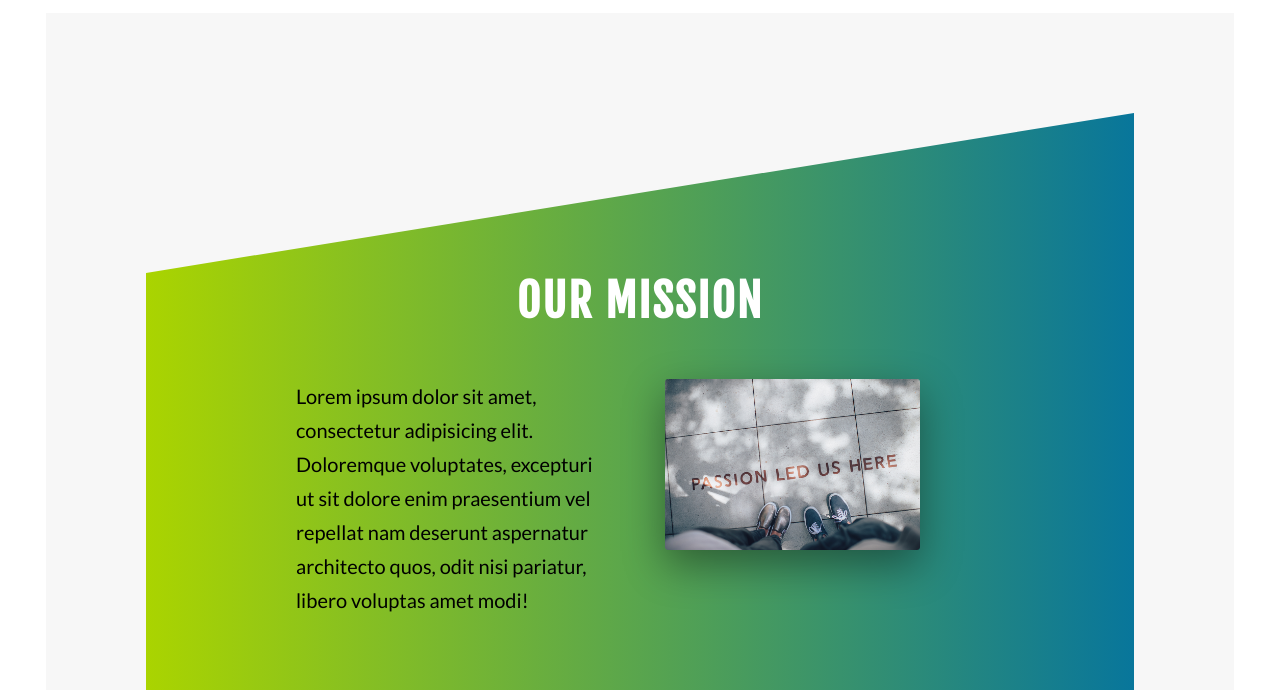
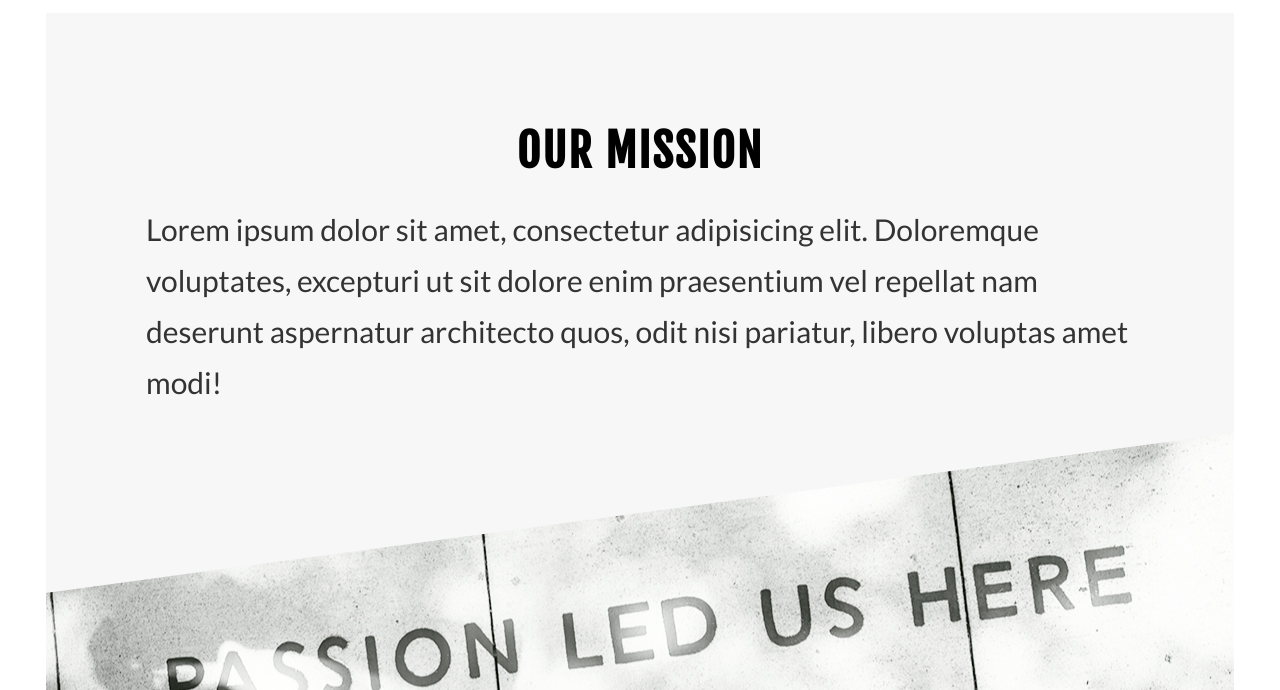
Before and after one commit to xemotionalx/a-dream-seed, a website: page index.html in a window 1280 px wide. Shown: the part 650-1340 px from the top of the page. Drawn offline with Linux system fonts and the light colour scheme.

Commit message:
adjusted images on homepage

```diff
--- a/index.html
+++ b/index.html
@@ -17,8 +17,6 @@
     <link rel="shortcut icon" href="images/logo-sm.png">
 </head>
 
-
-<body>
 
 <body>
     <header class="header header__homepage">
@@ -46,29 +44,26 @@
         <div class="content">
 
             <section class="section-mission">
-                    <div class="section-mission__background">
-                        <div class="u-center-text u-margin-bottom-medium">
-                            <h2 class="heading-secondary heading-secondary-light">
+
+                <div class="u-center-text u-margin-bottom-small">
+                    <h2 class="heading-secondary heading-secondary-dark">
                         Our Mission
                     </h2>
                 </div>
 
-                        <div class="row">
-                            <div class="col-1-of-2">
                 <p class="section-mission__text">
                     Lorem ipsum dolor sit amet, consectetur adipisicing elit. Doloremque voluptates,
                     excepturi ut sit dolore enim praesentium vel repellat nam deserunt aspernatur
                     architecto
                     quos, odit nisi pariatur, libero voluptas amet modi!
                 </p>
-                            </div>
-                            <div class="col-1-of-2">
-                                <img src="images/homepage/mission_img.jpg" alt="passion led us here"
-                                    class="section-mission__img">
-                            </div>
-                        </div>
-                    </div>
+
         </section>
+
+        <section class="section-mission-img__bg">
+            <div class="section-mission-img"></div>
+        </section>
+
 
         <section class="section-about">
             <div class="u-center-text u-margin-bottom-medium">
@@ -143,7 +138,9 @@
                         <div class="story__text">
                             <h3 class="heading-tertiary">Monday, January 8 2020</h3>
                             <p>
-                                        Lorem ipsum dolor sit amet, consectetur adipisicing elit. Molestiae quaerat a, eos earum eaque dolorem eligendi cumque vel itaque distinctio possimus assumenda temporibus recusandae perferendis quae, ad modi! Culpa, minus.
+                                Lorem ipsum dolor sit amet, consectetur adipisicing elit. Molestiae quaerat a,
+                                eos earum eaque dolorem eligendi cumque vel itaque distinctio possimus assumenda
+                                temporibus recusandae perferendis quae, ad modi! Culpa, minus.
                             </p>
                         </div>
                     </div>
@@ -153,7 +150,9 @@
                         <div class="story__text">
                             <h3 class="heading-tertiary">Thursday, April 12 2020</h3>
                             <p>
-                                        Lorem ipsum dolor sit amet, consectetur adipisicing elit. Molestiae quaerat a, eos earum eaque dolorem eligendi cumque vel itaque distinctio possimus assumenda temporibus recusandae perferendis quae, ad modi! Culpa, minus.
+                                Lorem ipsum dolor sit amet, consectetur adipisicing elit. Molestiae quaerat a,
+                                eos earum eaque dolorem eligendi cumque vel itaque distinctio possimus assumenda
+                                temporibus recusandae perferendis quae, ad modi! Culpa, minus.
                             </p>
                         </div>
                     </div>
--- a/sass/pages/_home.scss
+++ b/sass/pages/_home.scss
@@ -1,30 +1,29 @@
 .section-mission {
-    padding: 10rem;
+    padding: 10rem 10rem 8rem 10rem;
     background-color: $color-gray-light-1;
+    height: 10vh;
 
-    &__background {
-    background-image: linear-gradient(
-         to right,
-        $color-primary,
-        $color-secondary);
+    &__text {
+        color: $color-grey-dark-3;
+        font-size: 3rem;
+        font-weight: 400;
+    }
+}
 
-        padding: 10rem 0;
+.section-mission-img {
 
-    height: 100vh;
-    padding: 15rem;
-    clip-path: polygon(0 20vh, 100% 0, 100% 80vh, 0 100%);
+    &__bg {
+        background-color: $color-gray-light-1;
     }
 
-    &__text {
-        color: $color-black;
-        font-size: 2rem;
-    }
+        background-image:
+        url("../images/homepage/mission_bg_bw.jpg");
+        background-repeat: no-repeat;
+        background-position: center;
+        height: 100vh;
 
-    &__img {
-        width: 80%;
-        box-shadow: 0 1.5rem 4rem rgba($color-black, .4);
-        border-radius: .3rem;
-    }
+        clip-path: polygon(0 50vh, 100% 30vh, 100% 100%, 0 100%);
+
 }
 
 .section-about {
@@ -50,6 +49,9 @@
     background-size: cover;
     background-position: bottom;
 
-    clip-path: polygon(0 5vh, 100% 0, 100% 85vh, 0 100%);
+    transform: skewY(-7deg);
+    & > * {
+        transform: skewY(7deg);
+    }
     }
 }
```
Also changed, not shown: package.json (added, +14 -0 lines), README.md (deleted), css/style.css, images/homepage/mission_bg.jpg (added), images/homepage/mission_bg_bw.jpg (added), images/homepage/mission_img.jpg (deleted), 1 other file. Lines whose indentation alone changed are shown as unchanged.
